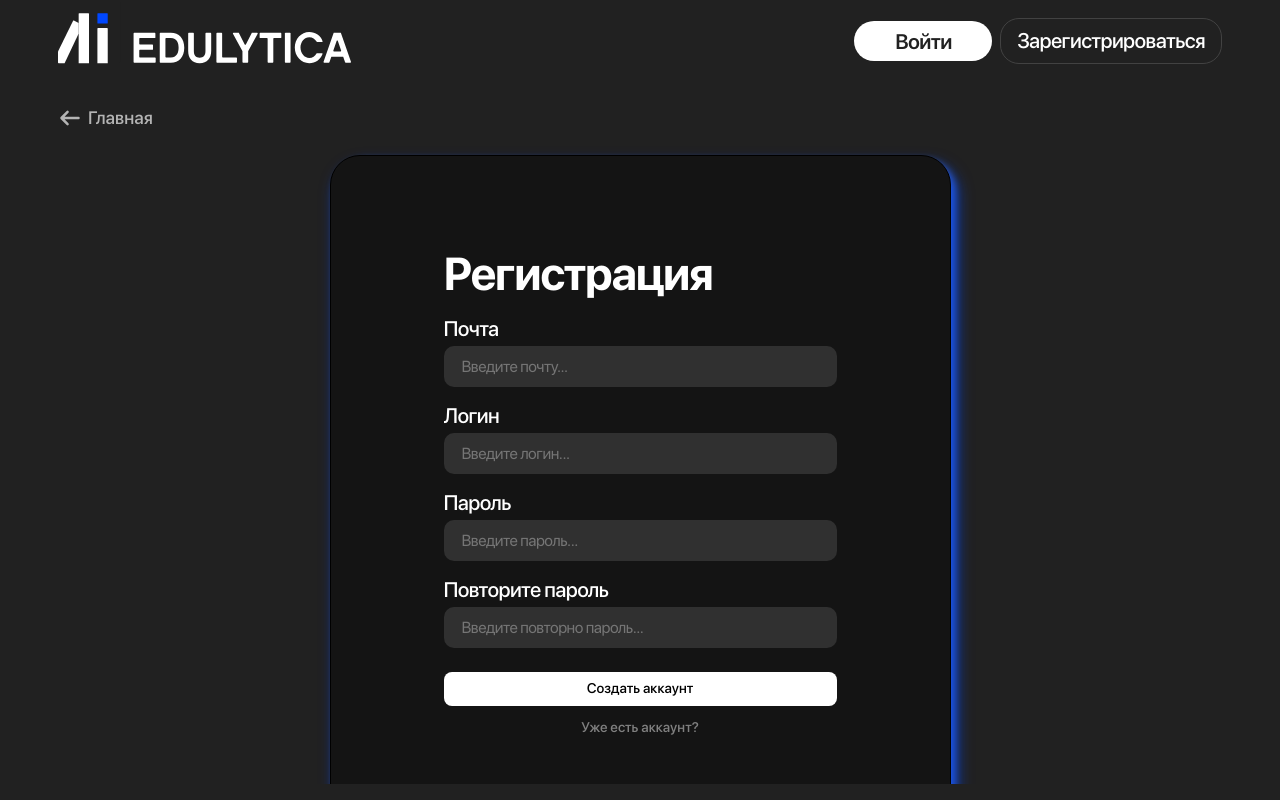
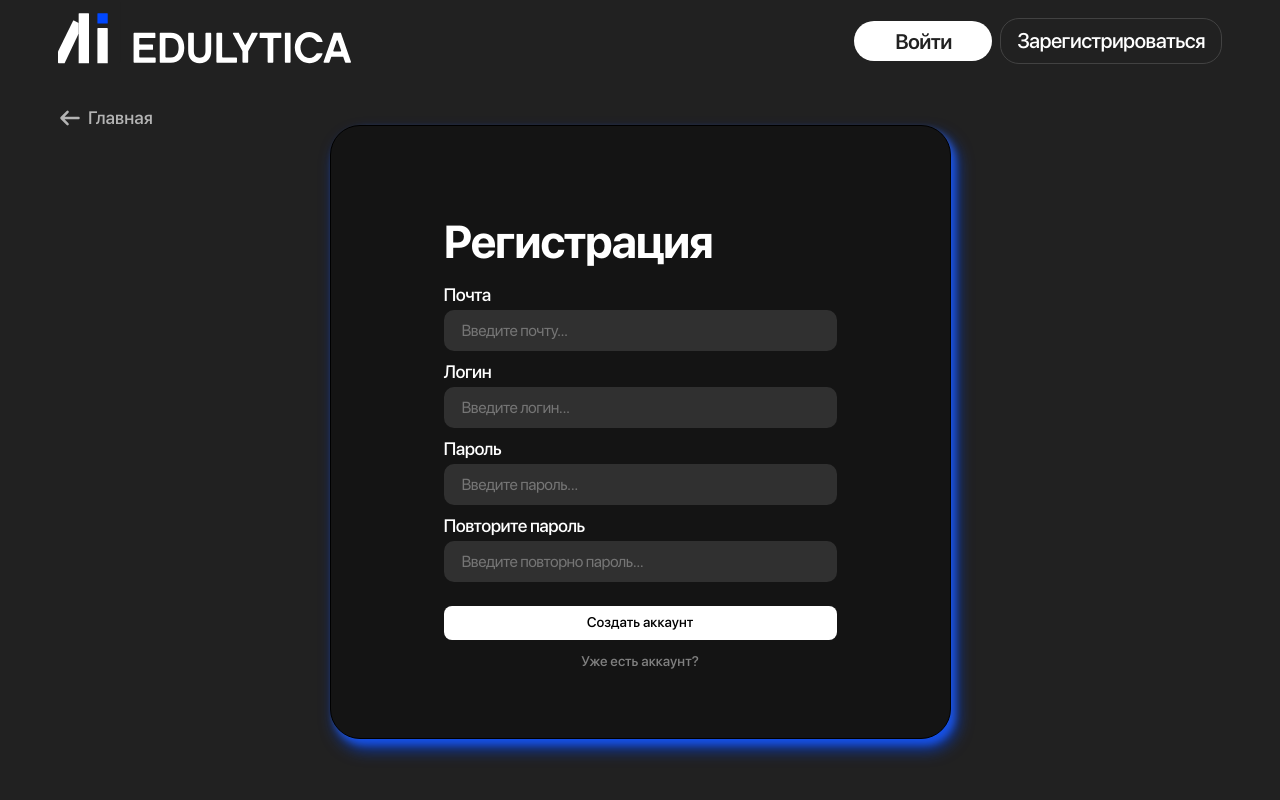
Before and after one commit to aimclub/Edulytica, a React (Create React App) app in the folder src/front_end/: page /registration in a window 1280 px wide. Built offline with nearby package versions, Linux system fonts and the light colour scheme.

Commit message:
added AppRoutes file and added JSDoc

```diff
--- /dev/null
+++ b/src/front_end/src/App.jsx
@@ -0,0 +1,38 @@
+import React, { useState } from "react"
+import AppRoutes from "./routes/AppRoutes.jsx"
+import { BrowserRouter } from "react-router-dom"
+
+const App = () => {
+  /**
+   * Указывает, авторизован ли пользователь
+   * @type {[boolean, React.Dispatch<React.SetStateAction<boolean>>]}
+   */
+  const [authorized, setAuthorized] = useState(false)
+
+  /**
+   * Контролирует видимость модального левого окна с историей файлов
+   * @type {[boolean, React.Dispatch<React.SetStateAction<boolean>>]}
+   */
+  const [accountModal, setAccountModal] = useState(true)
+
+  /**
+   * Контролирует видимость модального окна профиля
+   * @type {[boolean, React.Dispatch<React.SetStateAction<boolean>>]}
+   */
+  const [profileModal, setProfileModal] = useState(false)
+
+  return (
+    <BrowserRouter>
+      <AppRoutes
+        authorized={authorized}
+        setAuthorized={setAuthorized}
+        accountModal={accountModal}
+        setAccountModal={setAccountModal}
+        profileModal={profileModal}
+        setProfileModal={setProfileModal}
+      />
+    </BrowserRouter>
+  )
+}
+
+export default App
--- a/src/front_end/src/components/App.jsx
+++ /dev/null
@@ -1,56 +0,0 @@
-import React from "react"
-import { Route, Routes } from "react-router-dom"
-import { Home } from "../pages/home/home"
-import { Registration } from "../pages/registration/registration.jsx"
-import { useState } from "react"
-import { Account } from "../pages/account/account.jsx"
-const App = () => {
-  const [authorized, setAuthorized] = useState(false)
-  const [accountModal, setAccountModal] = useState(true)
-  const [profileModal, setProfileModal] = useState(false)
-  return (
-    <>
-      <Routes>
-        <Route
-          path="/"
-          element={
-            <Home authorized={authorized} setAuthorized={setAuthorized} />
-          }
-        />
-        <Route
-          path="/account"
-          element={
-            <Account
-              accountModal={accountModal}
-              setAccountModal={setAccountModal}
-              profileModal={profileModal}
-              setProfileModal={setProfileModal}
-              setAuthorized={setAuthorized}
-            />
-          }
-        />
-        <Route
-          path="/registration"
-          element={
-            <Registration
-              registrationPage="registration"
-              authorized={authorized}
-              setAuthorized={setAuthorized}
-            />
-          }
-        />
-        <Route
-          path="/login"
-          element={
-            <Registration
-              registrationPage="login"
-              authorized={authorized}
-              setAuthorized={setAuthorized}
-            />
-          }
-        />
-      </Routes>
-    </>
-  )
-}
-export default App
--- a/src/front_end/src/components/registrationForm/registrationForm.scss
+++ b/src/front_end/src/components/registrationForm/registrationForm.scss
@@ -1,7 +1,7 @@
 .inputContainerRegistrationForm {
   display: flex;
   flex-direction: column;
-  gap: 16px;
+  gap: 10px;
   align-items: start;
   max-width: 437px;
   width: 100%;
@@ -15,7 +15,7 @@
 }
 .titleInputRegistrationForm {
   font-weight: 500;
-  font-size: 21px;
+  font-size: 18px;
   letter-spacing: -0.03em;
   color: #fff;
   font-family: "SF Pro Display";
@@ -85,9 +85,10 @@
   border-radius: 30px;
   box-shadow: 6px 10px 16px 0 rgba(1, 72, 255, 0.69),
     4px 5px 7px 0 rgba(66, 119, 255, 0.7);
-  padding: 90px 113px 74px 113px;
+  padding: 88px 113px 64px 113px;
   min-width: calc(663px - 270px);
   width: fit-content;
+  margin-top: -30px;
 }
 
 .messageContRegistrationForm {
--- a/src/front_end/src/index.jsx
+++ b/src/front_end/src/index.jsx
@@ -1,13 +1,10 @@
+import React from "react"
 import ReactDOM from "react-dom/client"
-import { StrictMode } from "react"
-import App from "./components/App"
+import App from "./App"
 import "./assets/css/global.scss"
-import { BrowserRouter } from "react-router-dom"
-
-ReactDOM.createRoot(document.getElementById("root")).render(
-  <StrictMode>
-    <BrowserRouter>
-      <App />
-    </BrowserRouter>
-  </StrictMode>
+const root = ReactDOM.createRoot(document.getElementById("root"))
+root.render(
+  <React.StrictMode>
+    <App />
+  </React.StrictMode>
 )
--- a/src/front_end/src/pages/registration/registration.jsx
+++ b/src/front_end/src/pages/registration/registration.jsx
@@ -1,4 +1,4 @@
-import { useEffect, useState } from "react"
+import { useEffect } from "react"
 import Header from "../../components/header/header"
 import { RegistrationForm } from "../../components/registrationForm/registrationForm"
 import "./registration.scss"
--- /dev/null
+++ b/src/front_end/src/routes/AppRoutes.jsx
@@ -0,0 +1,67 @@
+import React from "react"
+import { Route, Routes } from "react-router-dom"
+import { Home } from "../pages/home/home.jsx"
+import { Registration } from "../pages/registration/registration.jsx"
+import { Account } from "../pages/account/account.jsx"
+/**
+ * Компонент, определяющий маршруты приложения.
+ * @param {boolean} props.authorized - Определяет, авторизован ли пользователь
+ * @param {React.Dispatch<React.SetStateAction<boolean>>} props.setAuthorized - Функция для установки состояния авторизации
+ * @param {boolean} props.accountModal - Определяет, отображать ли модальное окно аккаунта, которое с историей файлов
+ * @param {React.Dispatch<React.SetStateAction<boolean>>} props.setAccountModal - Функция для установки состояния видимости модального окна аккаунта
+ * @param {boolean} props.profileModal - Определяет, отображать ли модальное окно профиля
+ * @param {React.Dispatch<React.SetStateAction<boolean>>} props.setProfileModal - Функция для установки состояния видимости модального окна профиля
+ * @returns {JSX.Element} JSX-элемент, определяющий структуру маршрутов
+ */
+
+const AppRoutes = ({
+  authorized,
+  setAuthorized,
+  accountModal,
+  setAccountModal,
+  profileModal,
+  setProfileModal,
+}) => {
+  return (
+    <Routes>
+      <Route
+        path="/"
+        element={<Home authorized={authorized} setAuthorized={setAuthorized} />}
+      />
+      <Route
+        path="/account"
+        element={
+          <Account
+            accountModal={accountModal}
+            setAccountModal={setAccountModal}
+            profileModal={profileModal}
+            setProfileModal={setProfileModal}
+            setAuthorized={setAuthorized}
+          />
+        }
+      />
+      <Route
+        path="/registration"
+        element={
+          <Registration
+            registrationPage="registration"
+            authorized={authorized}
+            setAuthorized={setAuthorized}
+          />
+        }
+      />
+      <Route
+        path="/login"
+        element={
+          <Registration
+            registrationPage="login"
+            authorized={authorized}
+            setAuthorized={setAuthorized}
+          />
+        }
+      />
+    </Routes>
+  )
+}
+
+export default AppRoutes
```
